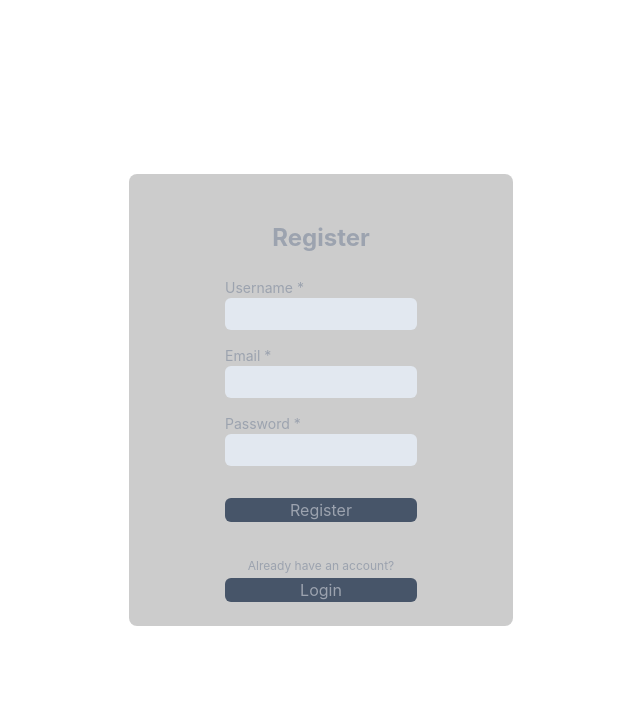
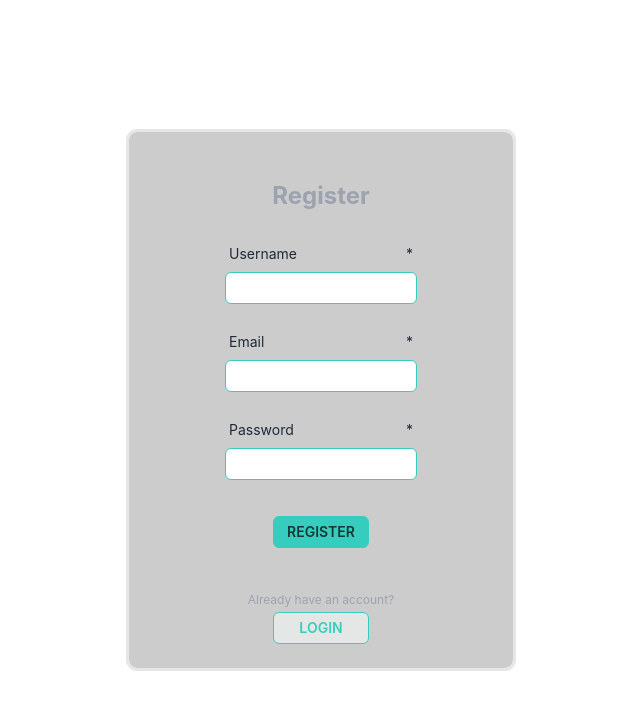
Before and after one commit to TrueChainz/discaurd, a Next.js app: page /auth/register in a window 1280 px wide. Shown: the top 710 px of the page, without its empty margins (319-959 px from the left). Built offline with nearby package versions, Linux system fonts and the light colour scheme; no server answers.

Commit message:
Re styled the login page and inputs

```diff
--- a/src-tauri/tauri.conf.json
+++ b/src-tauri/tauri.conf.json
@@ -63,10 +63,7 @@
         "height": 600,
         "resizable": true,
         "title": "Discaurd",
-        "width": 800,
-        "min-width": 200,
-        "min-height": 200
-
+        "width": 800
       }
     ]
   }
--- a/src/components/TextInput.tsx
+++ b/src/components/TextInput.tsx
@@ -1,3 +1,5 @@
+import { cva } from "class-variance-authority";
+
 type TextInputProps = {
   ref: (element: HTMLInputElement) => void;
   type: "text" | "email" | "tel" | "password" | "url" | "number" | "date";
@@ -13,33 +15,41 @@ type TextInputProps = {
   containerClass: string;
 };
 
+const cvaInput = cva("input-accent input h-8 rounded-md  px-2", {
+  variants: {
+    isError: {
+      true: "input-error",
+    },
+  },
+});
+
 const TextInput = (props: TextInputProps) => {
   return (
     <div className={props.containerClass}>
       {props.label && (
-        <label htmlFor={props.name} className="text-sm">
+        <label htmlFor={props.name} className="label-text label text-sm">
           {props.label} {props.required && <span>*</span>}
         </label>
       )}
       <input
-        className="rounded-md bg-slate-200 px-2 h-8"
+        className={cvaInput({ isError: !!props.error })}
         // ref={props.ref}
         id={props.name}
         name={props.name}
         value={props.value || ""}
         aria-invalid={!!props.error}
         aria-errormessage={`${props.name}-error`}
-        required={props.required}
         onBlur={props.onBlur}
         onChange={props.onChange}
         type={props.type}
       />
-      <div className="mx-auto text-center my-2">
-        {props.error && (
-          <span className="text-red-700 h-24 w-fit mx-auto break-words leading-3 text-center text-sm">
-            {props.error}
-          </span>
-        )}
+      <div className="mx-auto mt-1 text-center">
+        <div
+          style={{ minHeight: "1rem" }}
+          className="mx-auto w-48 break-words text-center text-sm leading-3 text-red-700"
+        >
+          {props.error}
+        </div>
       </div>
     </div>
   );
--- a/src/pages/auth/login.tsx
+++ b/src/pages/auth/login.tsx
@@ -45,9 +45,9 @@ function Login() {
   };
 
   return (
-    <div className="flex justify-center h-screen bg-screen text-gray-400">
-      <div className="my-auto w-96 rounded-lg bg-black bg-opacity-20 p-4  py-6">
-        <h1 className="text-2xl my-6 text-center font-bold">Login</h1>
+    <div className="bg-screen flex h-screen justify-center text-gray-400">
+      <div className="my-auto w-96 rounded-lg bg-black bg-opacity-20 p-4 py-6 outline outline-base-300">
+        <h1 className="my-6 text-center text-2xl font-bold">Login</h1>
         <form onSubmit={handleSubmit(onSubmit)}>
           <Controller
             name="username"
@@ -83,20 +83,24 @@ function Login() {
               );
             }}
           />
-          <div className="flex flex-col mx-auto w-48 mt-4">
+          <div className="mx-auto mt-4 flex w-48 flex-col">
             <button
-              className="bg-slate-600 rounded-md"
+              className="btn-accent btn-sm btn mx-auto w-1/2 rounded-md"
               type="submit"
               onClick={() => setFormError("")}
             >
               Login
             </button>
-            <span className="text-red-700 text-center w-full my-4 mx-auto break-words">
+            <div className="min-h-6 my-2 mx-auto w-full break-words text-center text-red-700">
               {formError}
-            </span>
-            <p className="text-xs my-1 mx-auto">Don't have an account?</p>
-            <button type="button" className="bg-slate-600 rounded-md">
-              <a href="/auth/register">Register</a>
+            </div>
+            <p className="my-1 mx-auto text-xs">Don't have an account?</p>
+            <button
+              type="button"
+              className="btn-outline btn-accent  btn-sm btn mx-auto w-1/2 rounded-md bg-base-300"
+              onClick={() => router.push("/auth/register")}
+            >
+              Register
             </button>
           </div>
         </form>
--- a/src/pages/auth/register.tsx
+++ b/src/pages/auth/register.tsx
@@ -1,12 +1,11 @@
 import { useState } from "react";
-import { invoke } from "@tauri-apps/api/tauri";
 import { useForm, Controller, SubmitHandler } from "react-hook-form";
 import { signIn, useSession } from "next-auth/react";
 import TextInput from "../../components/TextInput";
 import { zodResolver } from "@hookform/resolvers/zod";
 import { z } from "zod";
 import { useRouter } from "next/dist/client/router";
-import axios from "axios";
+import { register, TRegisterUser } from "../../lib/httpUtil";
 
 const FormSchema = z.object({
   username: z.string().min(8, "Username must contain at least 8 character(s)"),
@@ -39,40 +38,26 @@ function Register() {
   const onSubmit: SubmitHandler<FormSchemaType> = async (data, e) => {
     e.preventDefault();
     try {
-      await axios
-        .post("http://127.0.0.1:3000/api/user/register", {
-          email: data.email,
-          username: data.username,
-          password: data.password,
-        })
-        .then((response) => {
-          return response.data;
-        })
-        .catch((error) => {
-          throw new Error(error.response.data.message);
-        });
-      console.log(data, "MMMH");
-      const response = await signIn("credentials", {
+      const registerRespone = await register(data as TRegisterUser);
+      const signInResponse = await signIn("credentials", {
         redirect: false,
-        username: data.username,
+        username: registerRespone.username,
         password: data.password,
       });
-      console.log(response);
 
-      if (response.ok) {
+      if (signInResponse.ok) {
         return router.push("/");
       }
-
-      setFormError(response.error);
+      setFormError(signInResponse.error);
     } catch (err) {
-      setFormError(err);
+      setFormError(err.message);
     }
   };
 
   return (
-    <div className="flex justify-center h-screen bg-screen text-gray-400">
-      <div className="my-auto w-96 rounded-lg bg-black bg-opacity-20 p-4  py-6">
-        <h1 className="text-2xl my-6 text-center font-bold">Register</h1>
+    <div className="bg-screen flex h-screen justify-center text-gray-400">
+      <div className="my-auto w-96 rounded-lg bg-black bg-opacity-20 p-4 py-6 outline outline-base-300">
+        <h1 className="my-6 text-center text-2xl font-bold">Register</h1>
         <form onSubmit={handleSubmit(onSubmit)}>
           <Controller
             name="username"
@@ -125,20 +110,24 @@ function Register() {
               );
             }}
           />
-          <div className="flex flex-col mx-auto w-48 mt-4">
+          <div className="mx-auto mt-4 flex w-48 flex-col">
             <button
-              className="bg-slate-600 rounded-md"
+              className=" btn-accent btn-sm btn mx-auto w-1/2 rounded-md"
               type="submit"
               onClick={() => setFormError("")}
             >
               Register
             </button>
-            <span className="text-red-700 text-center w-full my-4 mx-auto break-words">
+            <div className="min-h-6 my-2 mx-auto w-full break-words text-center text-red-700">
               {formError}
-            </span>
-            <p className="text-xs my-1 mx-auto">Already have an account?</p>
-            <button type="button" className="bg-slate-600 rounded-md">
-              <a onClick={() => signIn()}>Login</a>
+            </div>
+            <p className="my-1 mx-auto text-xs">Already have an account?</p>
+            <button
+              type="button"
+              className="btn-outline btn-accent btn-sm btn mx-auto w-1/2 rounded-md bg-base-300 "
+              onClick={() => signIn()}
+            >
+              Login
             </button>
           </div>
         </form>
```
